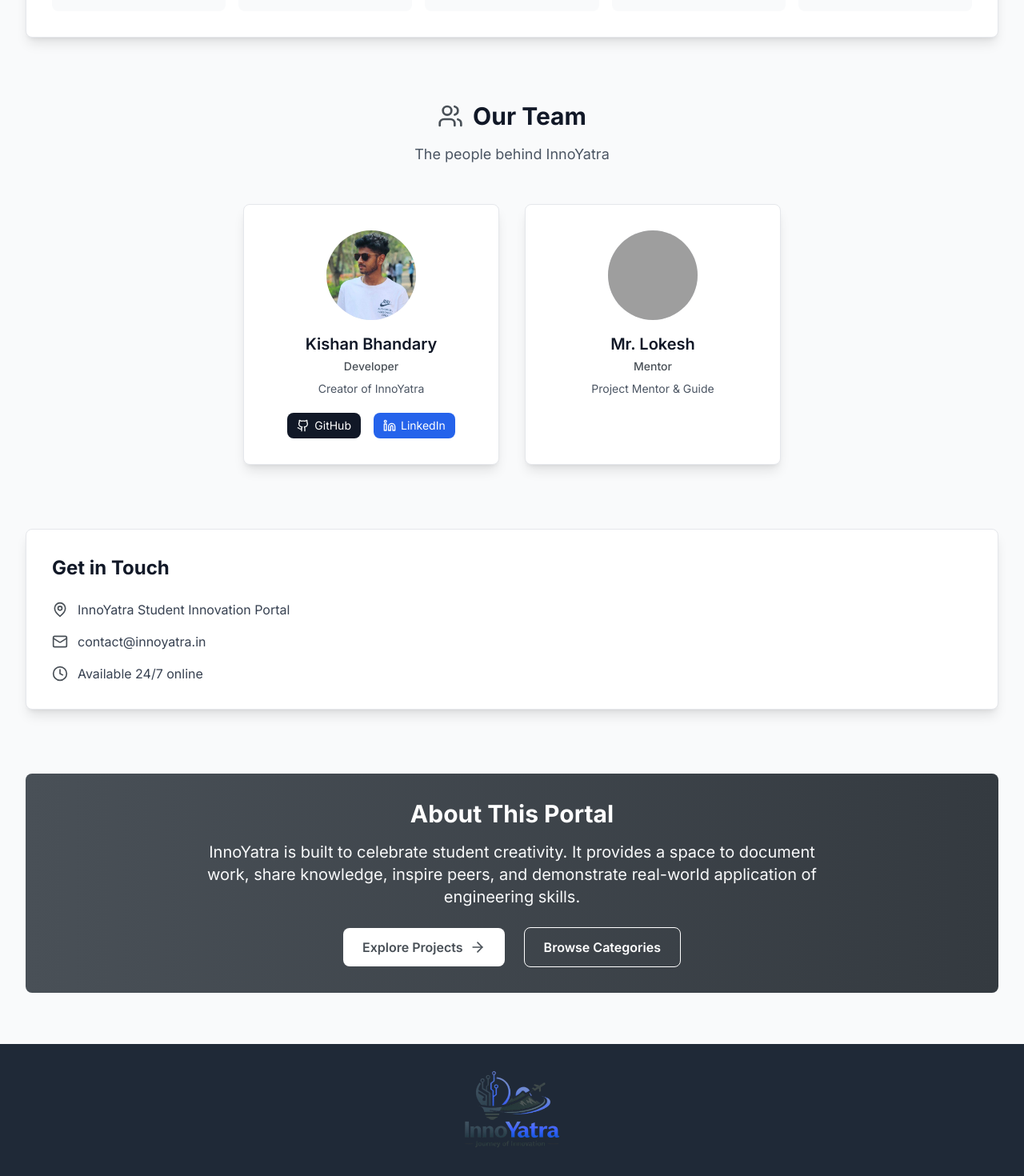
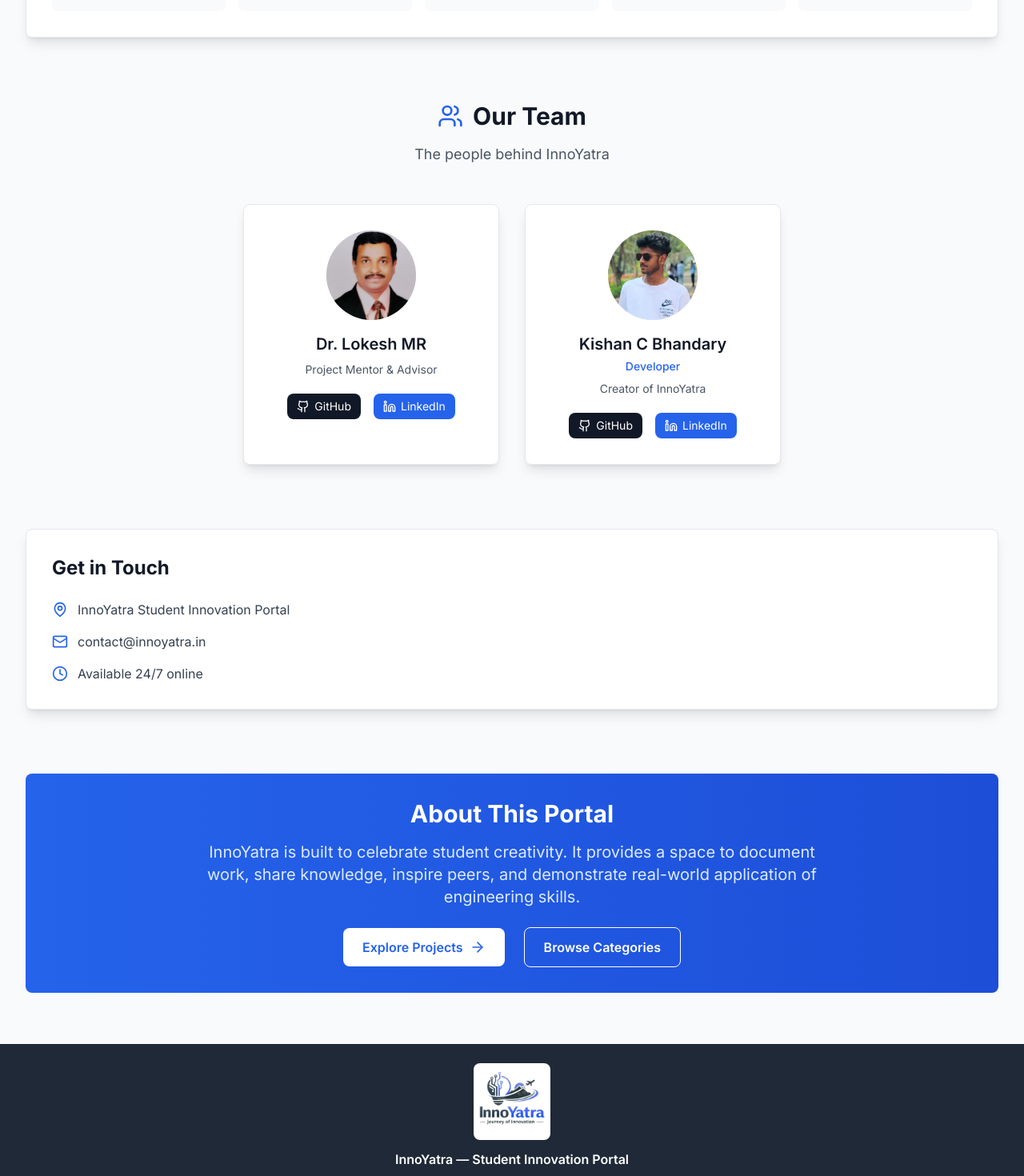
Before and after one commit to INNO-YATRA-2-0/INNO-YATRA-2-0, a React (Vite) app in the folder frontend/: page /about in a window 1280 px wide. Shown: the part 1200-2670 px from the top of the page at 80% size. Built offline with nearby package versions, Linux system fonts and the light colour scheme; grey boxes are pictures that could not be loaded.

Commit message:
chore: clean up empty code change sections in the changes log

```diff
--- a/frontend/src/components/Footer.tsx
+++ b/frontend/src/components/Footer.tsx
@@ -6,7 +6,7 @@ const Footer: React.FC = () => {
       <div className="max-w-7xl mx-auto px-4 sm:px-6 lg:px-8">
         <div className="text-center">
           <div className="flex items-center justify-center mb-3">
-            <img src="/bg.png" alt="InnoYatra Logo" className="h-32 w-32 rounded-lg object-cover" />
+            <img src="/bg.png" alt="InnoYatra Logo" className="h-24 w-24 rounded-lg object-cover bg-white p-1" />
           </div>
           <p className="text-base font-semibold text-white mb-2">
             InnoYatra &mdash; Student Innovation Portal
--- a/frontend/src/pages/About.tsx
+++ b/frontend/src/pages/About.tsx
@@ -16,22 +16,22 @@ const About: React.FC = () => {
   const teamMembers = [
     {
       id: 1,
-      name: 'Kishan Bhandary',
+      name: 'Dr. Lokesh MR',
+      //title: 'Advisor',
+      specialization: 'Project Mentor & Advisor',
+      photo: '/lokesh.png',
+      github: 'https://github.com/lokeshmr23',
+      linkedin: 'https://www.linkedin.com/in/lokesh-m-r-b6880b169/',
+    },
+    {
+      id: 2,
+      name: 'Kishan C Bhandary',
       title: 'Developer',
       specialization: 'Creator of InnoYatra',
       photo: '/kishan.jpeg',
       github: 'https://github.com/kishanbhandary',
       linkedin: 'https://linkedin.com/in/kishanbhandary',
     },
-    {
-      id: 2,
-      name: 'Mr. Lokesh',
-      title: 'Mentor',
-      specialization: 'Project Mentor & Guide',
-      photo: '/lokesh.jpg',
-      github: '',
-      linkedin: '',
-    }
   ];
 
   const researchAreas = [
@@ -50,13 +50,13 @@ const About: React.FC = () => {
   return (
     <div className="bg-gray-50 dark:bg-gray-900">
       {/* Hero Section */}
-      <section className="bg-gradient-to-br from-primary-600 via-primary-700 to-primary-800 text-white">
+      <section className="bg-gradient-to-br from-blue-600 via-blue-700 to-blue-800 text-white">
         <div className="max-w-7xl mx-auto px-4 sm:px-6 lg:px-8 py-20">
           <div className="text-center">
             <h1 className="text-4xl md:text-6xl font-bold mb-6">
               About InnoYatra
             </h1>
-            <p className="text-xl md:text-2xl text-primary-100 max-w-4xl mx-auto leading-relaxed">
+            <p className="text-xl md:text-2xl text-blue-100 max-w-4xl mx-auto leading-relaxed">
               InnoYatra is a student innovation portal that brings together projects,
               prototypes, and research from aspiring engineers. It's a launchpad for ideas
               that solve real problems using cutting-edge technology.
@@ -71,7 +71,7 @@ const About: React.FC = () => {
           <div className="grid grid-cols-1 lg:grid-cols-2 gap-12">
             <div className="bg-white dark:bg-gray-800 rounded-lg shadow-lg p-8 border border-gray-200 dark:border-gray-700">
               <div className="flex items-center mb-6">
-                <div className="p-3 bg-primary-600 rounded-lg mr-4">
+                <div className="p-3 bg-blue-600 rounded-lg mr-4">
                   <Lightbulb className="h-8 w-8 text-white" />
                 </div>
                 <h2 className="text-2xl font-bold text-gray-900 dark:text-white">
@@ -122,7 +122,7 @@ const About: React.FC = () => {
               {researchAreas.map((area, index) => (
                 <div
                   key={index}
-                  className="bg-gray-50 dark:bg-gray-700 rounded-lg p-4 text-center hover:bg-primary-50 dark:hover:bg-primary-900/20 transition-colors"
+                  className="bg-gray-50 dark:bg-gray-700 rounded-lg p-4 text-center hover:bg-blue-50 dark:hover:bg-blue-900/20 transition-colors"
                 >
                   <span className="text-sm font-medium text-gray-900 dark:text-white">
                     {area}
@@ -137,7 +137,7 @@ const About: React.FC = () => {
         <section className="mb-20">
           <div className="text-center mb-12">
             <h2 className="text-3xl font-bold text-gray-900 dark:text-white mb-4 flex items-center justify-center">
-              <Users className="h-8 w-8 text-primary-600 mr-3" />
+              <Users className="h-8 w-8 text-blue-600 mr-3" />
               Our Team
             </h2>
             <p className="text-lg text-gray-600 dark:text-gray-400 max-w-2xl mx-auto">
@@ -164,7 +164,7 @@ const About: React.FC = () => {
                 <h3 className="text-xl font-semibold text-gray-900 dark:text-white mb-1">
                   {member.name}
                 </h3>
-                <p className="text-sm text-primary-600 dark:text-primary-400 font-medium mb-2">
+                <p className="text-sm text-blue-600 dark:text-blue-400 font-medium mb-2">
                   {member.title}
                 </p>
                 <p className="text-sm text-gray-600 dark:text-gray-400 mb-5">
@@ -207,19 +207,19 @@ const About: React.FC = () => {
               </h2>
               <div className="space-y-4">
                 <div className="flex items-center space-x-3">
-                  <MapPin className="h-5 w-5 text-primary-600 dark:text-primary-400" />
+                  <MapPin className="h-5 w-5 text-blue-600 dark:text-blue-400" />
                   <span className="text-gray-700 dark:text-gray-300">
                     InnoYatra Student Innovation Portal
                   </span>
                 </div>
                 <div className="flex items-center space-x-3">
-                  <Mail className="h-5 w-5 text-primary-600 dark:text-primary-400" />
+                  <Mail className="h-5 w-5 text-blue-600 dark:text-blue-400" />
                   <span className="text-gray-700 dark:text-gray-300">
                     contact@innoyatra.in
                   </span>
                 </div>
                 <div className="flex items-center space-x-3">
-                  <Clock className="h-5 w-5 text-primary-600 dark:text-primary-400" />
+                  <Clock className="h-5 w-5 text-blue-600 dark:text-blue-400" />
                   <span className="text-gray-700 dark:text-gray-300">
                     Available 24/7 online
                   </span>
@@ -229,26 +229,26 @@ const About: React.FC = () => {
         </section>
 
         {/* Project Portal Information */}
-        <section className="bg-gradient-to-r from-primary-600 to-primary-700 text-white rounded-lg p-8">
+        <section className="bg-gradient-to-r from-blue-600 to-blue-700 text-white rounded-lg p-8">
           <div className="text-center">
             <h2 className="text-3xl font-bold mb-4">
               About This Portal
             </h2>
-            <p className="text-xl text-primary-100 mb-6 max-w-3xl mx-auto">
+            <p className="text-xl text-blue-100 mb-6 max-w-3xl mx-auto">
               InnoYatra is built to celebrate student creativity. It provides a space to document work,
               share knowledge, inspire peers, and demonstrate real-world application of engineering skills.
             </p>
             <div className="flex flex-col sm:flex-row items-center justify-center space-y-4 sm:space-y-0 sm:space-x-6">
               <Link
                 to="/projects"
-                className="inline-flex items-center px-6 py-3 bg-white text-primary-600 font-semibold rounded-lg hover:bg-gray-50 transition-colors"
+                className="inline-flex items-center px-6 py-3 bg-white text-blue-600 font-semibold rounded-lg hover:bg-gray-50 transition-colors"
               >
                 Explore Projects
                 <ArrowRight className="w-5 h-5 ml-2" />
               </Link>
               <Link
                 to="/categories"
-                className="inline-flex items-center px-6 py-3 border border-white text-white font-semibold rounded-lg hover:bg-white hover:text-primary-600 transition-colors"
+                className="inline-flex items-center px-6 py-3 border border-white text-white font-semibold rounded-lg hover:bg-white hover:text-blue-600 transition-colors"
               >
                 Browse Categories
               </Link>
--- a/frontend/src/pages/AdminLogin.tsx
+++ b/frontend/src/pages/AdminLogin.tsx
@@ -1,6 +1,6 @@
 import React, { useState } from 'react';
 import { useNavigate } from 'react-router-dom';
-import { Eye, EyeOff } from 'lucide-react';
+import { Eye, EyeOff, ArrowLeft } from 'lucide-react';
 
 const API_BASE_URL = import.meta.env.PROD ? 'https://innobackend.onrender.com/api' : '/api';
 
@@ -72,9 +72,18 @@ const AdminLogin: React.FC = () => {
     <div className="min-h-screen bg-gray-50 flex items-center justify-center px-4">
       <div className="max-w-md w-full">
         <div className="bg-white rounded-2xl shadow-lg p-8">
+          {/* Back Button */}
+          <button
+            onClick={() => navigate('/')}
+            className="mb-4 flex items-center gap-2 text-gray-600 hover:text-gray-900 transition-colors"
+          >
+            <ArrowLeft className="h-5 w-5" />
+            <span>Back to Home</span>
+          </button>
+
           {/* Header */}
           <div className="text-center mb-8">
-            <h2 className="text-3xl font-bold text-gray-900 mb-2"> Admin Login</h2>
+            <h2 className="text-3xl font-bold text-gray-900 mb-2">Admin Login</h2>
             <p className="text-gray-500 text-sm">Enter your credentials to continue</p>
           </div>
 
--- a/frontend/src/pages/StudentLogin.tsx
+++ b/frontend/src/pages/StudentLogin.tsx
@@ -1,6 +1,6 @@
 import React, { useState } from 'react';
 import { useNavigate } from 'react-router-dom';
-import { Eye, EyeOff } from 'lucide-react';
+import { Eye, EyeOff, ArrowLeft } from 'lucide-react';
 
 const API_BASE_URL = import.meta.env.PROD ? 'https://innobackend.onrender.com/api' : '/api';
 
@@ -74,6 +74,15 @@ const StudentLogin: React.FC = () => {
     <div className="min-h-screen bg-gray-50 flex items-center justify-center px-4">
       <div className="max-w-md w-full">
         <div className="bg-white rounded-2xl shadow-lg p-8">
+          {/* Back Button */}
+          <button
+            onClick={() => navigate('/')}
+            className="mb-4 flex items-center gap-2 text-gray-600 hover:text-gray-900 transition-colors"
+          >
+            <ArrowLeft className="h-5 w-5" />
+            <span>Back to Home</span>
+          </button>
+
           {/* Header */}
           <div className="text-center mb-8">
             <h2 className="text-3xl font-bold text-gray-900 mb-2">Student Login</h2>
```
Also changed, not shown: frontend/public/lokesh.png (added), 1 other file (tests, documents, lock files or other folders).
